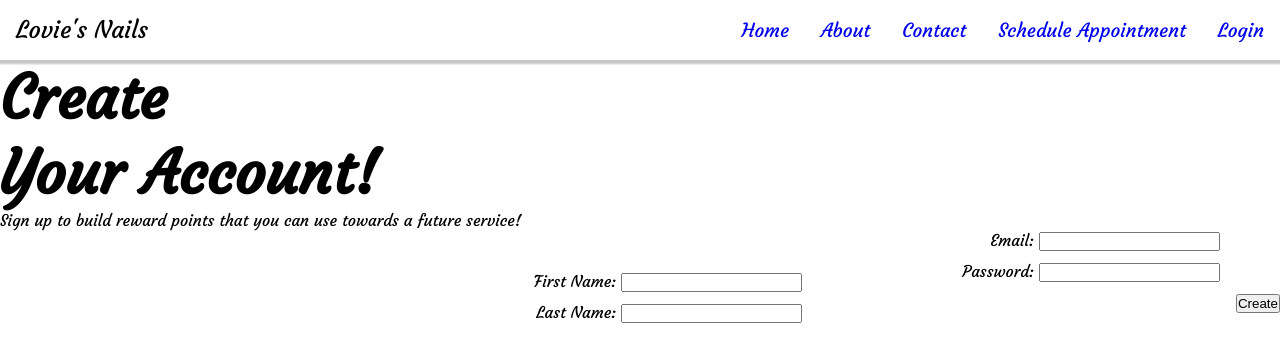
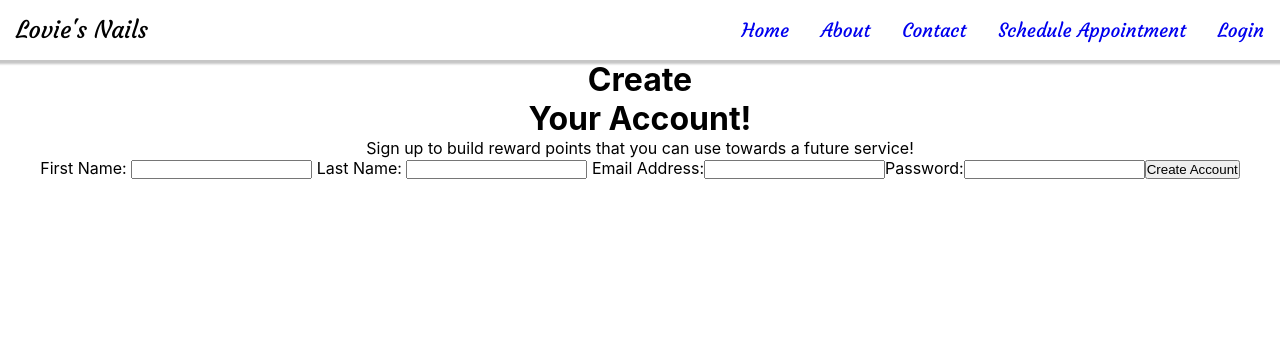
Before and after one commit to lc-liftoff-alex-group-one/nailtherapy-react, a React (Create React App) app: page / in a window 1280 px wide. Shown: the top 362 px of the page. Built offline with nearby package versions, Linux system fonts and the light colour scheme.

Commit message:
updates to form

```diff
--- a/src/App.js
+++ b/src/App.js
@@ -4,14 +4,13 @@ import "./styling.css";
 import Navbar from "./components/Navbar";
 import Contact from './components/Contact';
 import Hours from './components/Hours';
-import CreateAccount from "./components/CreateAccount";
-
+import CreateAccountForm from "./components/Create";
 function App() {
   return (
       <div className="App">
           <Navbar />
           <header>
-       <CreateAccount/>
+       <CreateAccountForm />
           </header>
       </div>
   );
--- /dev/null
+++ b/src/components/Create.js
@@ -0,0 +1,76 @@
+import { useState } from "react";
+
+export default function CreateAccountForm() {
+
+   const [formData, setFormData] = useState({
+    FirstName: '',
+    LastName: '',
+    emailAddress: '',
+    password: '',
+   })
+
+   const handleChange = (event) => {
+    setFormData({
+      ...formData,
+      [event.target.name]: event.target.value,
+    });
+  };
+
+  const handleSubmit = (event) => {
+    event.preventDefault();
+    console.log(formData);
+  };
+
+
+  return (
+    <div>
+
+        <h1 id="title">Create</h1>
+        <h1 id="title">Your Account!</h1>
+        <p id="reason">Sign up to build reward points that you can use towards a future service!</p>
+
+    <form onSubmit={handleSubmit}>
+      <label htmlFor="firstName"> First Name: <input
+        type="text"
+        id="firstName"
+        name="firstName"
+        value={formData.FirstName}
+        onChange={handleChange}
+        required
+      /> </label>
+
+      <label htmlFor="lastName"> Last Name: <input
+        type="text"
+        id="lastName"
+        name="lastName"
+        value={formData.LastName}
+        onChange={handleChange}
+        required
+      /> </label>
+
+<label htmlFor="emailAddress">Email Address:</label>
+      <input
+        type="email"
+        id="emailAddress"
+        name="emailAddress"
+        value={formData.emailAddress}
+        onChange={handleChange}
+        required
+      />
+<label htmlFor="password">Password:</label>
+      <input
+        type="password"
+        id="password"
+        name="password"
+        value={formData.password}
+        min={5}
+        maxLength={10}
+        onChange={handleChange}
+        required
+      />
+    <button id="create-account" type="submit">Create Account</button>
+
+
+</form>
+</div>
+)}
--- a/src/components/CreateAccount.js
+++ /dev/null
@@ -1,26 +0,0 @@
-import "../styling/CreateAccount.css";
-
-export default function CreateAccount() {
-    return(
-        <div className="create">
-            <h1 className="title">Create</h1>
-            <h1 className="title">Your Account!</h1>
-            <p className="reason">Sign up to build reward points that you can use towards
-                a future service!
-            </p>
-            <form>
-            <div className="names">
-                <div>
-                <label className="firstname">First Name: <input type="text" name="firstName" /></label>
-                <label className="lastname">Last Name: <input type="text" name="lastName" /></label>
-                </div>
-                <div className="emailandpassword">
-                <div><label className="email">Email: <input type="email" name="email" /></label></div>
-                <div> <label className="password">Password: <input type="text" name="password" /></label></div>
-                <div><button>Create</button></div>
-                </div>
-                </div>
-            </form>
-        </div>
-    )
-}
```
Also changed, not shown: src/apps.js (deleted, +0 -14 lines), src/components/CreateAccount.html (added, +58 -0 lines), src/styling/Createpage.css (deleted).
